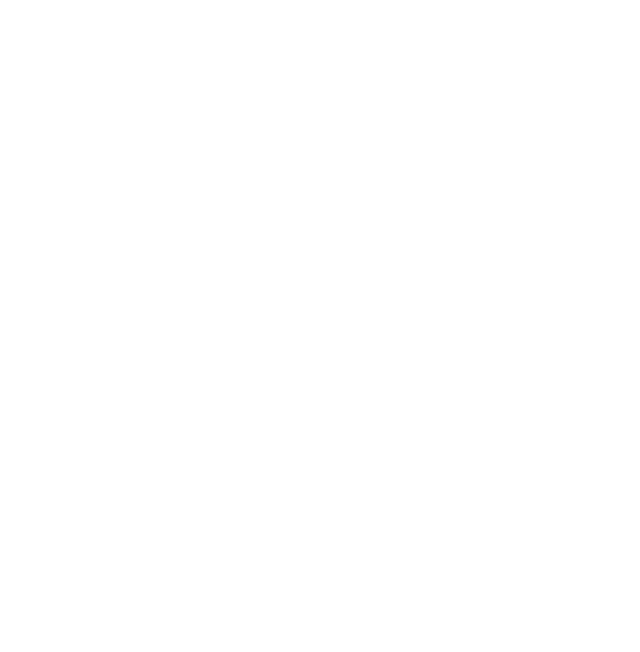
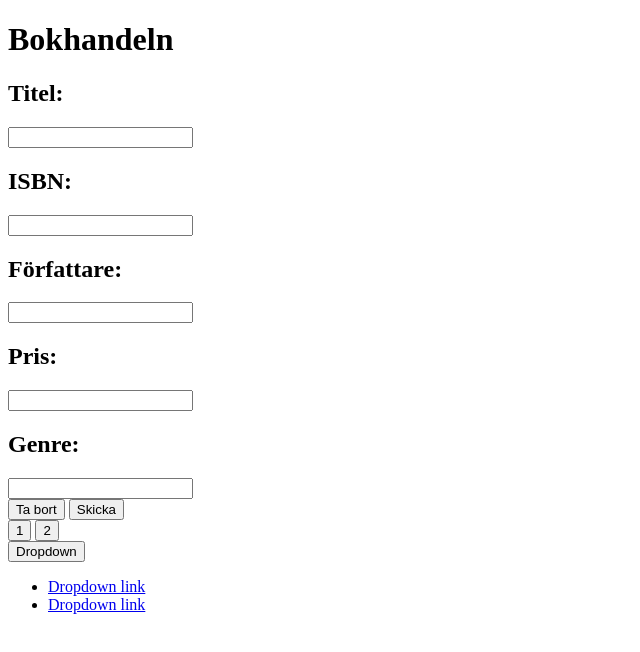
Before and after one commit to LillianLovefall/gik339-11-projekt, a plain HTML site: page client/index.html in a window 1280 px wide. Shown: the whole page, without its empty margins (0-640 px from the left). Drawn offline with Linux system fonts and the light colour scheme.

Commit message:
Co-authored-by: Carollina-H <Carollina-H@users.noreply.github.com> Co-authored-by: Kristin  <h22krsni@users.noreply.github.com>

```diff
--- a/client/index.html
+++ b/client/index.html
@@ -6,6 +6,56 @@
     <title>Projektarbete - Grupp 11</title>
 </head>
 <body>
+    <header>
+        <h1>Bokhandeln</h1>
+    </header>
+    <main>
+        <div class="">
+            <div>
+                <h2>Titel:</h2>
+                <input></input>
+            </div>
+            <div>
+                <h2>ISBN:</h2>
+                <input></input>
+            </div>
+            <div>
+                <h2>Författare:</h2>
+                <input></input>
+            </div>
+            <div>
+                <h2>Pris:</h2>
+                <input></input>
+            </div>
+            <div>
+                <h2>Genre:</h2>
+                <input></input>
+            </div>
+            <div>
+                <button class="button">
+                    Ta bort
+                </button>
+                <button class="button">
+                    Skicka
+                </button>
+            </div>
+            <div class="btn-group" role="group" aria-label="Button group with nested dropdown">
+                <button type="button" class="btn btn-primary">1</button>
+                <button type="button" class="btn btn-primary">2</button>
+
+                <div class="btn-group" role="group">
+                  <button type="button" class="btn btn-primary dropdown-toggle" data-bs-toggle="dropdown" aria-expanded="false">
+                    Dropdown
+                  </button>
+                  <ul class="dropdown-menu">
+                    <li><a class="dropdown-item" href="#">Dropdown link</a></li>
+                    <li><a class="dropdown-item" href="#">Dropdown link</a></li>
+                  </ul>
+                </div>
+              </div>
+        </div>
+    </main>
+
 
 </body>
 </html>
```
Also changed, not shown: client/styles.css (deleted).
